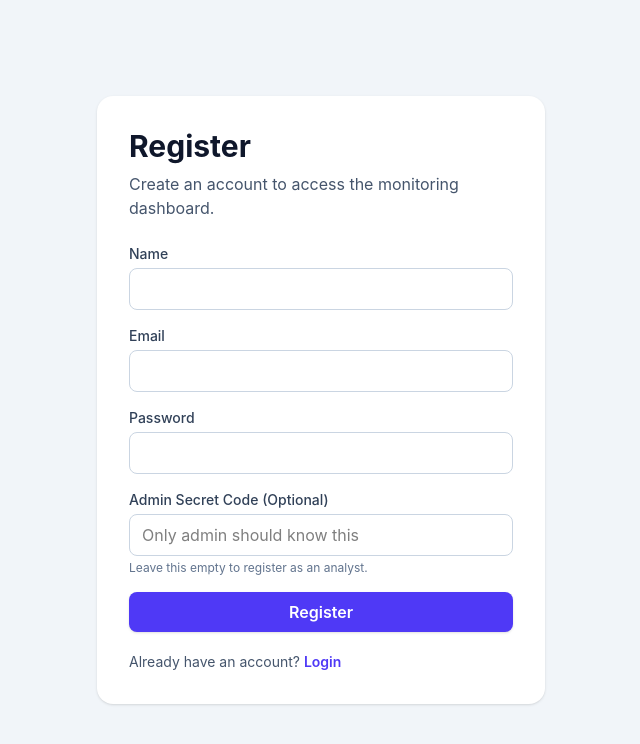
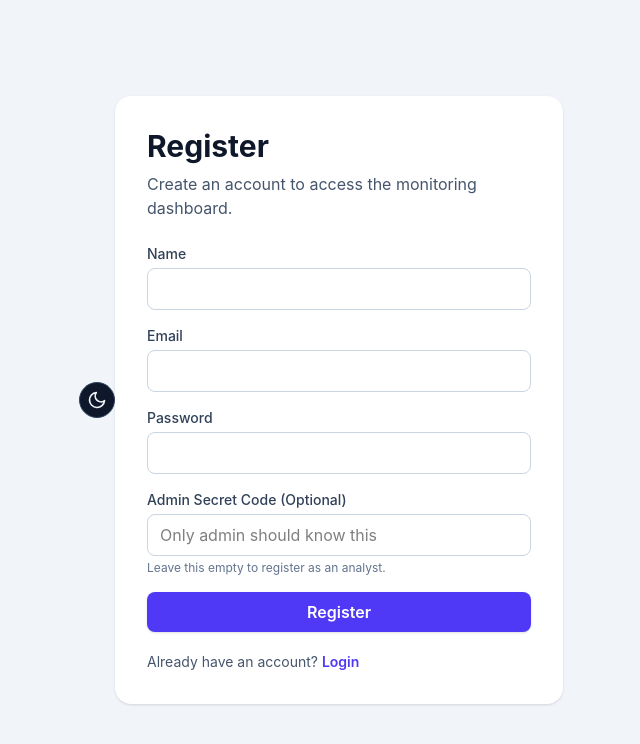
Before and after one commit to SwarnavaItIs/risk-trade-monitoring-engine, a React (Vite) app in the folder frontend/: page /register in a window 1280 px wide. Shown: the top 744 px of the page, without its empty margins (319-959 px from the left). Built offline with nearby package versions, Linux system fonts and the light colour scheme; no server answers.

Commit message:
Add theme toggle to auth pages

```diff
--- a/frontend/src/pages/Login.jsx
+++ b/frontend/src/pages/Login.jsx
@@ -52,6 +52,10 @@ const Login = () => {
 
     return (
         <div className="flex min-h-screen items-center justify-center bg-slate-100 p-8">
+            <div>
+                <ThemeToggle />
+            </div>
+
             <div className="w-full max-w-md rounded-2xl bg-white p-8 shadow">
                 <h1 className="text-3xl font-bold text-slate-900">
                     Login
--- a/frontend/src/pages/Register.jsx
+++ b/frontend/src/pages/Register.jsx
@@ -1,5 +1,6 @@
 import { useState } from "react";
 import { Link, useNavigate } from "react-router-dom";
+import ThemeToggle from "../components/ThemeToggle";
 
 import { registerUser } from "../api/api";
 
@@ -54,6 +55,10 @@ const Register = () => {
 
     return (
         <div className="flex min-h-screen items-center justify-center bg-slate-100 p-8">
+            <div>
+                <ThemeToggle />
+            </div>
+
             <div className="w-full max-w-md rounded-2xl bg-white p-8 shadow">
                 <h1 className="text-3xl font-bold text-slate-900">
                     Register
```
